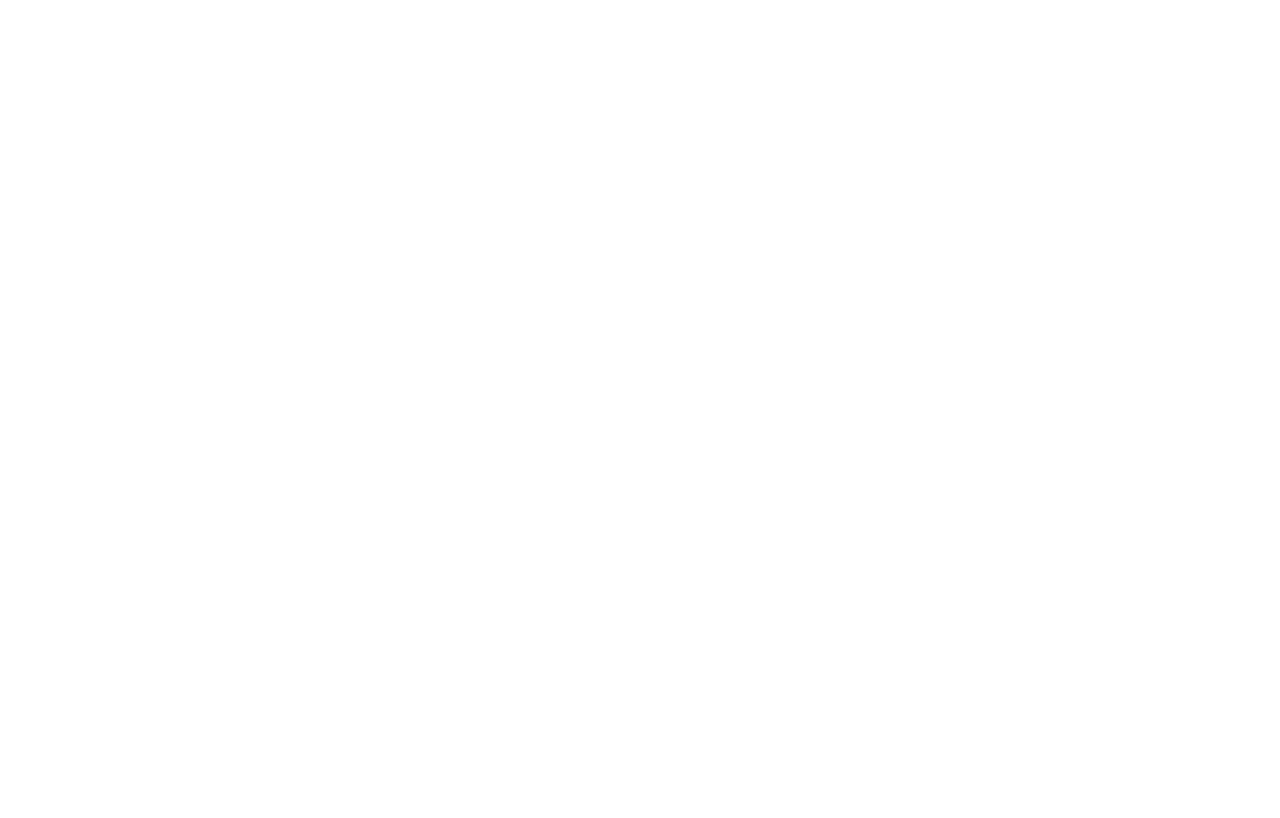
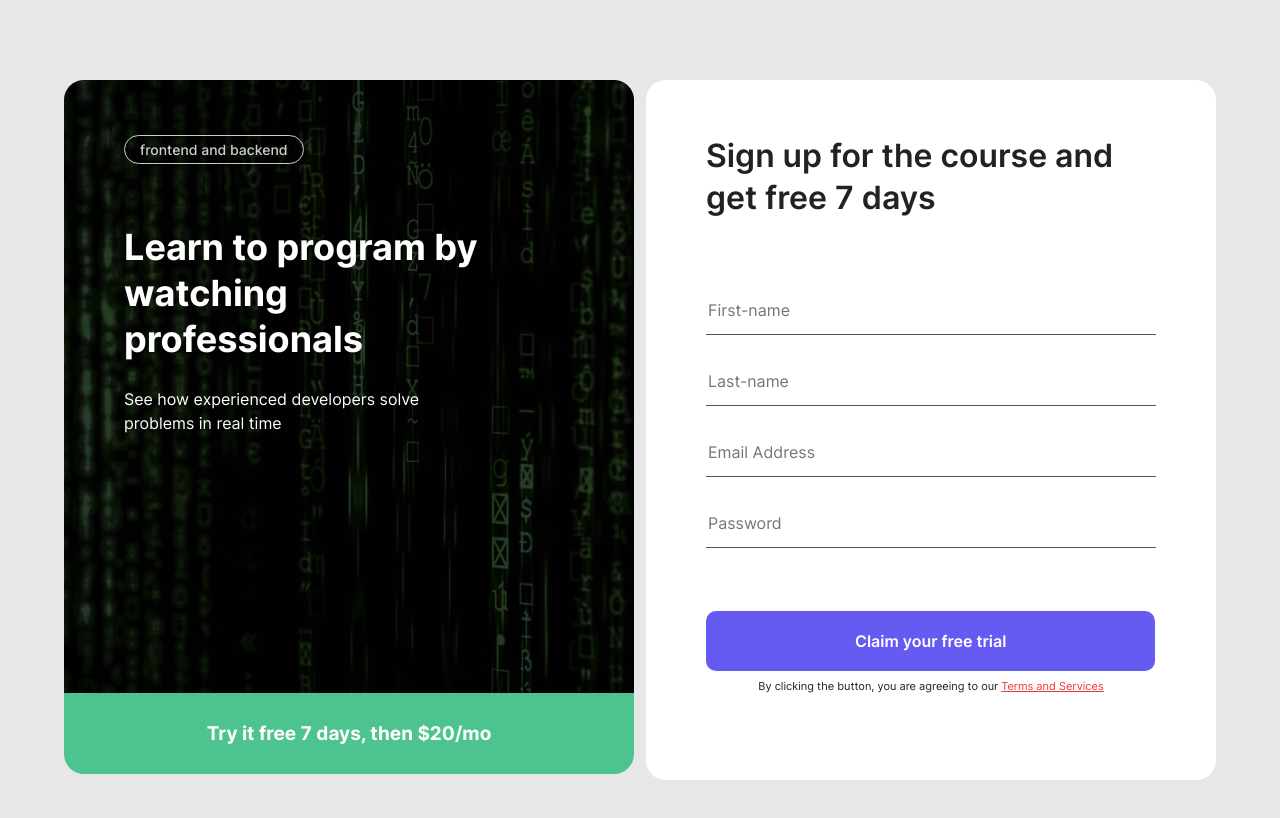
Before and after one commit to frontent20072022/7-loyiha-Intro, a plain HTML site: page index.html in a window 1280 px wide. Drawn offline with Linux system fonts and the light colour scheme.

Commit message:
Add font-family and form-block

```diff
--- a/css/style.css
+++ b/css/style.css
@@ -1,3 +1,41 @@
+
+/* FONTS */
+@font-face {
+  font-family: "Inter";
+  src: url("../fonts/Inter-Bold.woff2") format("woff2"),
+  url("../fonts/Inter-Bold.woff") format("woff");
+  font-weight: bold;
+  font-style: normal;
+  font-display: swap;
+}
+
+@font-face {
+  font-family: "Inter";
+  src: url("../fonts/Inter-Regular.woff2") format("woff2"),
+  url("../fonts/Inter-Regular.woff") format("woff");
+  font-weight: normal;
+  font-style: normal;
+  font-display: swap;
+}
+
+@font-face {
+  font-family: "Inter";
+  src: url("../fonts/Inter-Medium.woff2") format("woff2"),
+  url("../fonts/Inter-Medium.woff") format("woff");
+  font-weight: 500;
+  font-style: normal;
+  font-display: swap;
+}
+
+@font-face {
+  font-family: "Inter";
+  src: url("../fonts/Inter-SemiBold.woff2") format("woff2"),
+  url("../fonts/Inter-SemiBold.woff") format("woff");
+  font-weight: 600;
+  font-style: normal;
+  font-display: swap;
+}
+
 
 /* Global */
 html{
@@ -17,7 +55,7 @@ body{
   height: 100%;
   margin: 0;
   padding: 0;
-  font-family: "Arial",sans-serif;
+  font-family:"Inter", "Arial",sans-serif;
   font-size: 16px;
   line-height: 1.5;
   background-color: #fff;
@@ -35,7 +73,7 @@ img{
 .container{
   width: 100%;
   max-width: 1200px;
-  padding: 0 50px;
+  padding: 0 24px;
   margin: 0 auto;
 }
 
@@ -44,4 +82,128 @@ img{
 
 .main-content{
   flex-grow: 1;
+  display: flex;
+  background-color: #E7E7E7;
 }
+.block-container{
+  display: flex;
+  padding-top: 80px;
+  padding-bottom: 80px;
+}
+.block-left {
+  max-width: 570px;
+  width: 100%;
+  margin-right: 12px;
+  border-radius: 20px;
+}
+.block-left-intro {
+  background-image: url(../img/intro-left-bg.png);
+  background-size: cover;
+  display: flex;
+  flex-direction: column;
+  justify-content: space-between;
+  padding: 55px 60px;
+  color:#fff;
+
+
+}
+.intro-top {
+}
+.intro-btn {
+  margin: 0;
+  margin-bottom: 60px;
+  display: inline-block;
+  font-weight: 500;
+  font-size: 14px;
+  line-height: 17px;
+  background: transparent;
+  color: #fff;
+  padding: 5px 15px;
+  opacity: 0.8;
+  border: 1px solid #FFFFFF;
+  border-radius: 41px;
+}
+.intro-heading {
+  margin: 0;
+  font-weight: 700;
+  font-size: 36px;
+  line-height: 46px;
+  margin-bottom: 25px;
+}
+.intro-text {
+  margin: 0;
+  margin-bottom: 203px;
+  max-width: 347px;
+
+}
+.intro-link {
+  display: block;
+  text-align: center;
+  color:#fff;
+  text-decoration: none;
+  font-weight: 700;
+  font-size: 19px;
+  line-height: normal;
+  background-color: #4DC490;
+  border-radius:0 0 20px 20px;
+  padding: 29px 0;
+}
+.block-right {
+  max-width: 570px;
+  width: 100%;
+  height: 700px;
+  background-color:#fff;
+  padding: 55px 60px;
+  border-radius: 20px;
+}
+.block-right-heading {
+  margin: 0;
+  font-size: 32px;
+  font-weight: 600;
+  line-height: 42px;
+  margin-bottom: 80px;
+}
+.input {
+}
+.input-intro {
+  display: block;
+  width: 100%;
+  border: none;
+  font-size: 16px;
+  padding-bottom: 14px;
+  line-height: normal;
+  background: transparent;
+  color:#555;
+  border-bottom: 1px solid #555;
+}
+.input-intro:not(:last-child){
+  margin-bottom: 35px;
+}
+.input-intro:last-child{
+  margin-bottom: 63px;
+}
+.block-right-button {
+  background-color: #655AF2;
+  border-radius: 10px;
+  padding: 20px 149px;
+  color:#fff;
+  border:none;
+  font-size: 16px;
+  line-height: normal;
+  font-weight: 600;
+
+}
+.block-right-text-buttom {
+  text-align: center;
+}
+.text-buttom {
+  font-size: 11px;
+  line-height: 15px;
+  margin: 0;
+  margin-top: 8px;
+}
+.buttom-link {
+  color:#F03535;
+  font-size: 11px;
+  line-height: 15px;
+}
--- a/index.html
+++ b/index.html
@@ -9,7 +9,40 @@
   <link rel="stylesheet" href="css/style.css">
 </head>
 <body>
+  <!-- main -->
+<main class="main-content">
+  <div class="container block-container">
+    <div class="block-left">
+      <div class="block-left-intro">
+        <div class="intro-top">
+          <p class="intro-btn">frontend and backend</p>
+          <h2 class="intro-heading">Learn to program by watching<br>professionals</h2>
+          <p class="intro-text">See how experienced developers solve problems in real time</p>
+        </div>
 
+      </div>
+      <a class="intro-link" href="#"><strong>Try it free 7 days</strong>, then $20/mo</a>
+    </div>
+    <div class="block-right">
+      <h2 class="block-right-heading">
+        Sign up for the course and get free 7 days
+      </h2>
+      <form class="input">
+        <input class="input-intro" type="text" placeholder="First-name" required="First Name cannot be empty">
+        <input class="input-intro" type="text" placeholder="Last-name" required="Last Name cannot be empty">
+        <input class="input-intro" type="text" placeholder="Email Address" required="Email Address cannot be empty">
+        <input class="input-intro" type="text" placeholder="Password" required="Password cannot be empty">
+      </form>
+      <button class="block-right-button">Claim your free trial</button>
+      <div class="block-right-text-buttom">
+        <p class="text-buttom">
+          By clicking the button, you are agreeing to our
+          <a class="buttom-link" href="#">Terms and Services</a>
+        </p>
+      </div>
+    </div>
+  </div>
+</main>
 
 
   <script src="main.js"></script>
```
Also changed, not shown: fonts/Inter-Bold.woff (added), fonts/Inter-Bold.woff2 (added), fonts/Inter-Medium.woff (added), fonts/Inter-Medium.woff2 (added), fonts/Inter-Regular.woff (added), fonts/Inter-Regular.woff2 (added), fonts/Inter-SemiBold.woff (added), fonts/Inter-SemiBold.woff2 (added), img/intro-left-bg.png (added), img/intro-left-bg@2x.png (added).
